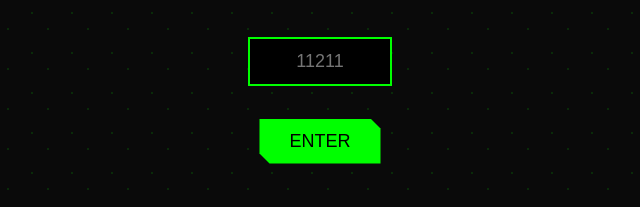
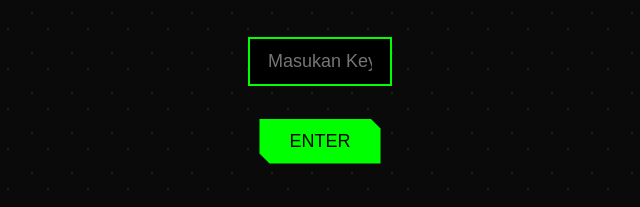
Before and after one commit to joinduluaj/memek, a plain HTML site: page index.html in a window 1280 px wide. Shown: the part 459-666 px from the top of the page, 320-960 px from the left. Drawn offline with Linux system fonts and the light colour scheme.

Commit message:
Update index.html

```diff
--- a/index.html
+++ b/index.html
@@ -210,7 +210,7 @@
 
 <!-- Key Section (Login Page) -->
 <div class="key-section" id="keySection">
-    <input type="password" id="keyInput" placeholder="11211">
+    <input type="password" id="keyInput" placeholder="Masukan Key">
     <br><br>
     <button onclick="checkKey()">ENTER</button>
 </div>
```
